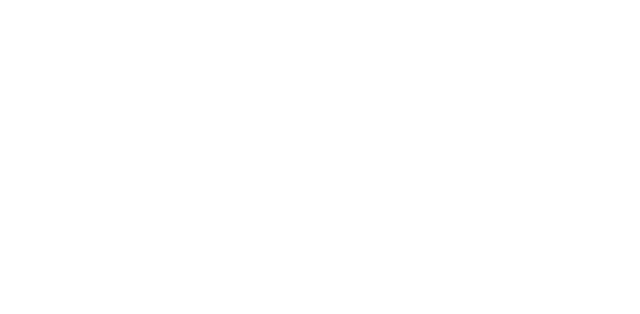
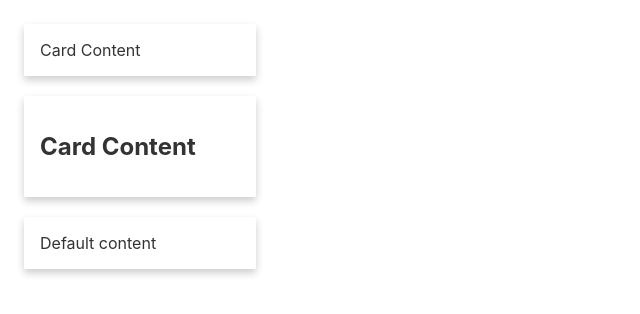
Before and after one commit to mytute/svelte-test, a Svelte app in the folder hello-world/: page / in a window 1280 px wide. Shown: the top 314 px of the page, without its empty margins (0-640 px from the left). Built offline with nearby package versions, Linux system fonts and the light colour scheme.

Commit message:
add demo part one

```diff
--- a/hello-world/src/App.svelte
+++ b/hello-world/src/App.svelte
@@ -1,9 +1,11 @@
 <script>
-
+  import Card from "./components/Card.svelte";
 </script>
 
 <main>
-
+	<Card> Card Content </Card>
+	<Card> <h2>Card Content</h2> </Card>
+	<Card/>
 </main>
 
 <style>
--- /dev/null
+++ b/hello-world/src/components/Card.svelte
@@ -0,0 +1,19 @@
+<script>
+    export let content;
+</script>
+
+<!-- <div class="card">{content}</div> -->
+<div class="card"> <slot>Default content</slot> </div>
+
+<style>
+    .card {
+        box-shadow: 0 4px 8px 0 rgba(0, 0, 0, 0.2);
+        transition: 0.2s;
+        padding: 16px;
+        margin-bottom: 20px;
+        width: 200px;
+    }
+    .card:hover{
+        box-shadow: 0 8px 16px 0 rgba(0, 0, 0, 0.2);
+    }
+</style>
```
Also changed, not shown: 1 other file (tests, documents, lock files or other folders).
